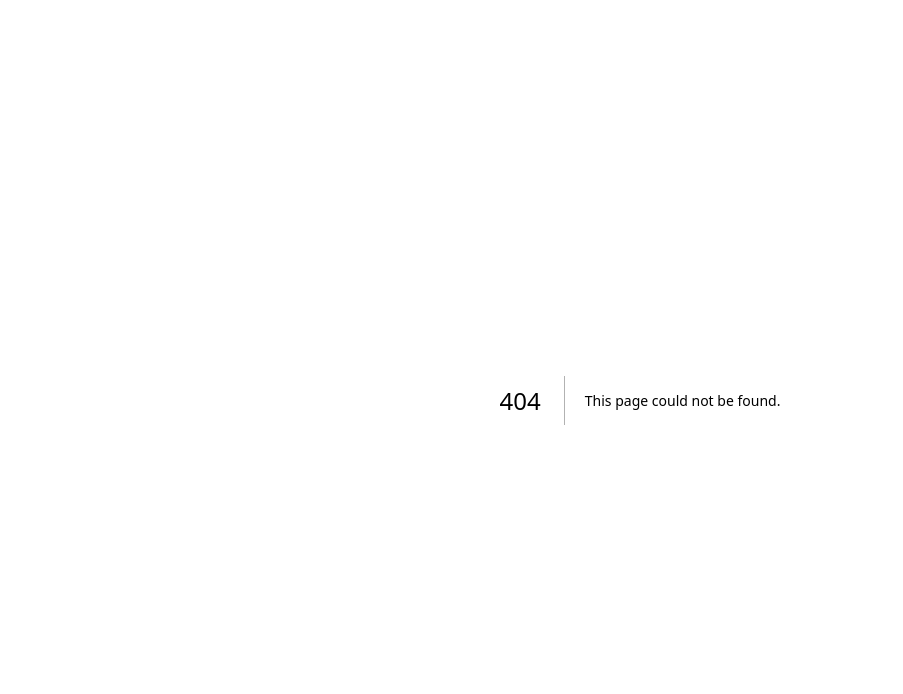
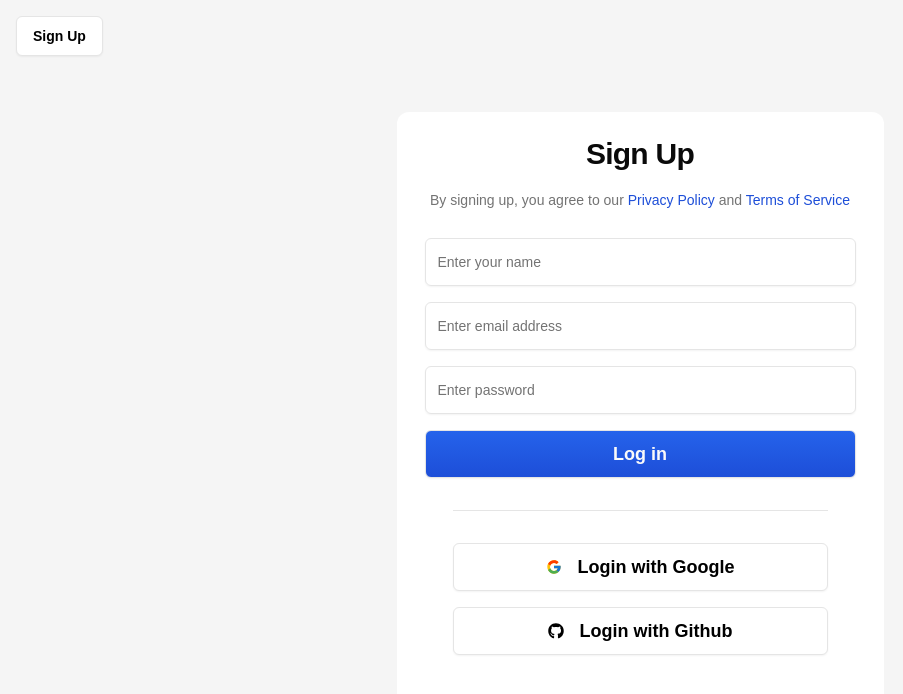
Before and after one commit to UpekkaChakma/time-loom, a Next.js app: page /sign-up in a window 1280 px wide. Before the commit this address had no page. Shown: the top 694 px of the page, without its empty margins (0-903 px from the left). Built offline with nearby package versions, Linux system fonts and the light colour scheme.

Commit message:
created sign up and login page.

```diff
--- a/package.json
+++ b/package.json
@@ -32,6 +32,7 @@
     "react-day-picker": "^8.10.1",
     "react-dom": "^18",
     "react-hook-form": "^7.53.1",
+    "react-icons": "^5.3.0",
     "recharts": "^2.13.0",
     "sonner": "^1.5.0",
     "tailwind-merge": "^2.5.4",
--- /dev/null
+++ b/src/app/(auth)/layout.tsx
@@ -0,0 +1,28 @@
+import { Button } from "@/components/ui/button";
+import Image from "next/image";
+import React from "react";
+
+interface AuthLayoutProps {
+  children: React.ReactNode;
+}
+
+const AuthLayout = ({ children }: AuthLayoutProps) => {
+  return (
+    <main className="bg-neutral-100 min-h-screen">
+      <div className="mx-auto max-w-screen-2xl p-4">
+        <nav className="flex justify-between items-center">
+          {/* <h1 className="flex gap-2 items-center">
+        <Image src="/logo.svg" alt="Logo" width="50" height="25" />
+        <span className="text-[#2563eb]">TimeLoom</span>
+      </h1> */}
+          <Button variant="secondary">Sign Up</Button>
+        </nav>
+        <div className="flex flex-col justify-center items-center pt-4 md:pt-14">
+          {children}
+        </div>
+      </div>
+    </main>
+  );
+};
+
+export default AuthLayout;
--- /dev/null
+++ b/src/app/(auth)/sign-in/page.tsx
@@ -0,0 +1,10 @@
+"use client";
+
+import React from "react";
+import { SignInCard } from "@/features/auth/components/sign-in-card";
+
+const SignInPage = () => {
+  return <SignInCard />;
+};
+
+export default SignInPage;
--- /dev/null
+++ b/src/app/(auth)/sign-up/page.tsx
@@ -0,0 +1,10 @@
+"use client";
+
+import { SignUpCard } from "@/features/auth/components/sign-up-card";
+import React from "react";
+
+const SignUpPage = () => {
+  return <SignUpCard />;
+};
+
+export default SignUpPage;
--- a/src/components/ui/dotted-separator.tsx
+++ /dev/null
@@ -1,46 +0,0 @@
-import React from "react";
-
-import { cn } from "@/lib/utils";
-
-interface DottedSeparatorProps {
-  className?: string;
-  color?: string;
-  height?: string;
-  dotSize?: string;
-  gapSize?: string;
-  direction?: "horizontal" | "vertical";
-}
-export const DottedSeparator = ({
-  className = "",
-  color = "#d4d4d8",
-  height = "2px",
-  dotSize = "2px",
-  gapSize = "6px",
-  direction = "horizontal",
-}: DottedSeparatorProps) => {
-  const isHorizontal = direction === "horizontal";
-  return (
-    <div
-      className={cn(
-        isHorizontal
-          ? "w-full flex items-center"
-          : "h-full flex flex-col items-center",
-        className
-      )}
-    >
-      <div
-        className={isHorizontal ? "flex-grow" : "flex-grow-0"}
-        style={{
-          width: isHorizontal ? "100%" : height,
-          height: isHorizontal ? height : "100%",
-          backgroundImage: `radial-gradient(circle, ${color} 25%, transparent 25%)`,
-          backgroundSize: isHorizontal
-            ? `${parseInt(dotSize) + parseInt(gapSize)}px ${height}`
-            : `${height} ${parseInt(dotSize) + parseInt(gapSize)}px`,
-          backgroundRepeat: isHorizontal ? "repeat-x" : "repeat-y",
-          backgroundPosition: "center",
-        }}
-      ></div>
-    </div>
-  );
-};
--- /dev/null
+++ b/src/features/auth/components/sign-in-card.tsx
@@ -0,0 +1,66 @@
+import React from "react";
+import { FcGoogle } from "react-icons/fc";
+import { FaGithub } from "react-icons/fa";
+
+import { Card, CardContent, CardHeader, CardTitle } from "@/components/ui/card";
+import { Input } from "@/components/ui/input";
+import { Button } from "@/components/ui/button";
+import { Separator } from "@/components/ui/separator";
+
+export const SignInCard = () => {
+  return (
+    <Card className="w-full h-full md:w-[487px] border-none shadow-none">
+      <CardHeader className="flex justify-center items-center text-center px-7 pb-0">
+        <CardTitle className="text-3xl">Welcome back</CardTitle>
+      </CardHeader>
+      <CardContent className="p-7">
+        <form className="space-y-4" action="">
+          <Input
+            required
+            type="email"
+            value={""}
+            onChange={() => {}}
+            placeholder="Enter email address"
+            disabled={false}
+          />
+          <Input
+            required
+            type="password"
+            value={""}
+            onChange={() => {}}
+            placeholder="Enter password"
+            disabled={false}
+            min={8}
+            max={256}
+          />
+          <Button disabled={false} size="lg" className="w-full">
+            Log in
+          </Button>
+          <div className="py-4 px-7">
+            <Separator />
+          </div>
+          <CardContent className="px-7 flex flex-col gap-y-4">
+            <Button
+              variant="secondary"
+              disabled={false}
+              size="lg"
+              className="w-full"
+            >
+              <FcGoogle className="mr-2 size-5" />
+              Login with Google
+            </Button>
+            <Button
+              variant="secondary"
+              disabled={false}
+              size="lg"
+              className="w-full"
+            >
+              <FaGithub className="mr-2 size-5" />
+              Login with Github
+            </Button>
+          </CardContent>
+        </form>
+      </CardContent>
+    </Card>
+  );
+};
--- /dev/null
+++ b/src/features/auth/components/sign-up-card.tsx
@@ -0,0 +1,91 @@
+import React from "react";
+import { FcGoogle } from "react-icons/fc";
+import { FaGithub } from "react-icons/fa";
+
+import {
+  Card,
+  CardContent,
+  CardDescription,
+  CardHeader,
+  CardTitle,
+} from "@/components/ui/card";
+import { Input } from "@/components/ui/input";
+import { Button } from "@/components/ui/button";
+import { Separator } from "@/components/ui/separator";
+import Link from "next/link";
+
+export const SignUpCard = () => {
+  return (
+    <Card className="w-full h-full md:w-[487px] border-none shadow-none">
+      <CardHeader className="flex justify-center items-center text-center px-7 pb-0 gap-3">
+        <CardTitle className="text-3xl">Sign Up</CardTitle>
+        <CardDescription>
+          By signing up, you agree to our{" "}
+          <Link href="/privacy">
+            <span className="text-blue-700">Privacy Policy</span>
+          </Link>{" "}
+          and{" "}
+          <Link href="/terms">
+            <span className="text-blue-700">Terms of Service</span>
+          </Link>
+        </CardDescription>
+      </CardHeader>
+      <CardContent className="p-7">
+        <form className="space-y-4" action="">
+          <Input
+            required
+            type="text"
+            value={""}
+            onChange={() => {}}
+            placeholder="Enter your name"
+            disabled={false}
+          />
+          <Input
+            required
+            type="email"
+            value={""}
+            onChange={() => {}}
+            placeholder="Enter email address"
+            disabled={false}
+          />
+          <Input
+            required
+            type="password"
+            value={""}
+            onChange={() => {}}
+            placeholder="Enter password"
+            disabled={false}
+            min={8}
+            max={256}
+          />
+          <Button disabled={false} size="lg" className="w-full">
+            Log in
+          </Button>
+          <div className="py-4 px-7">
+            <Separator />
+          </div>
+          <CardContent className="px-7 flex flex-col gap-y-4">
+            <Button
+              variant="secondary"
+              disabled={false}
+              size="lg"
+              className="w-full"
+            >
+              <FcGoogle className="mr-2 size-5" />
+              Login with Google
+            </Button>
+            <Button
+              variant="secondary"
+              disabled={false}
+              size="lg"
+              className="w-full"
+            >
+              <FaGithub className="mr-2 size-5" />
+              Login with Github
+            </Button>
+          </CardContent>
+        </form>
+      </CardContent>
+    </Card>
+  );
+};
```
Also changed, not shown: 1 other file (tests, documents, lock files or other folders).
